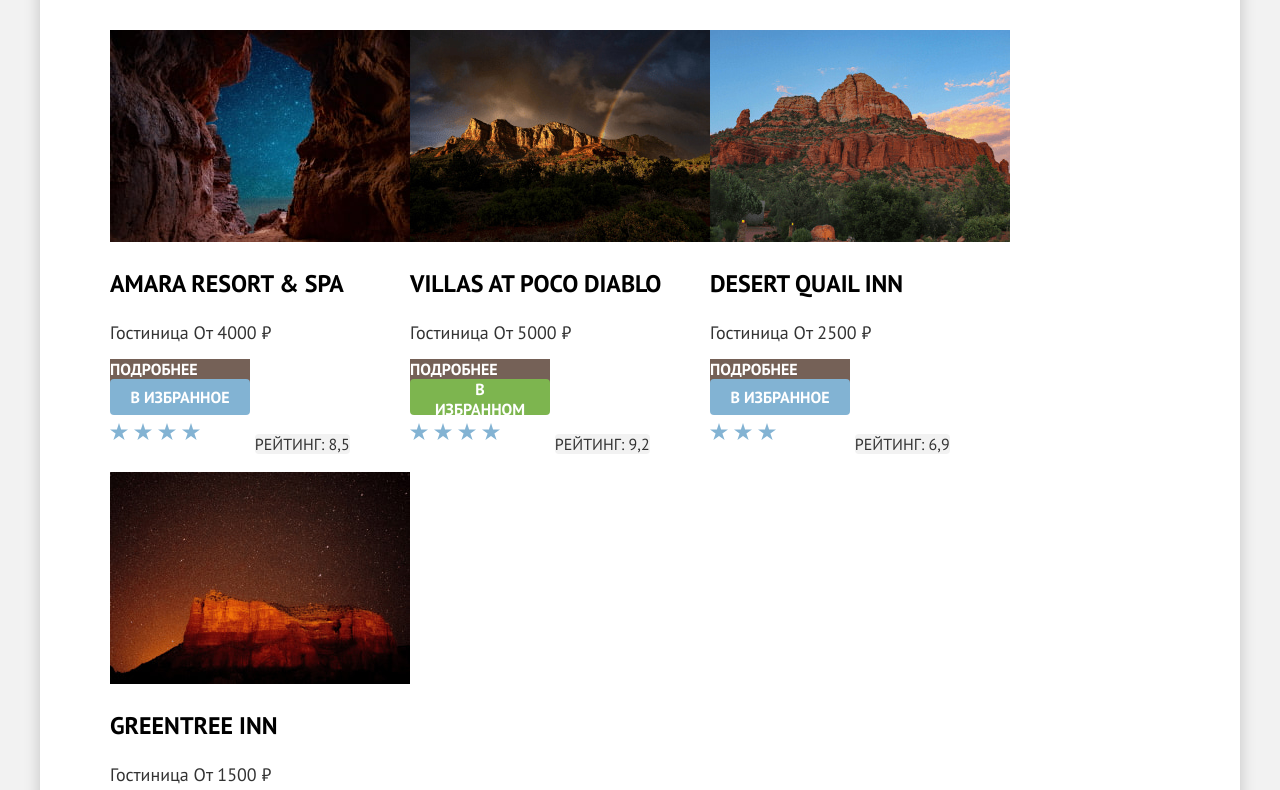
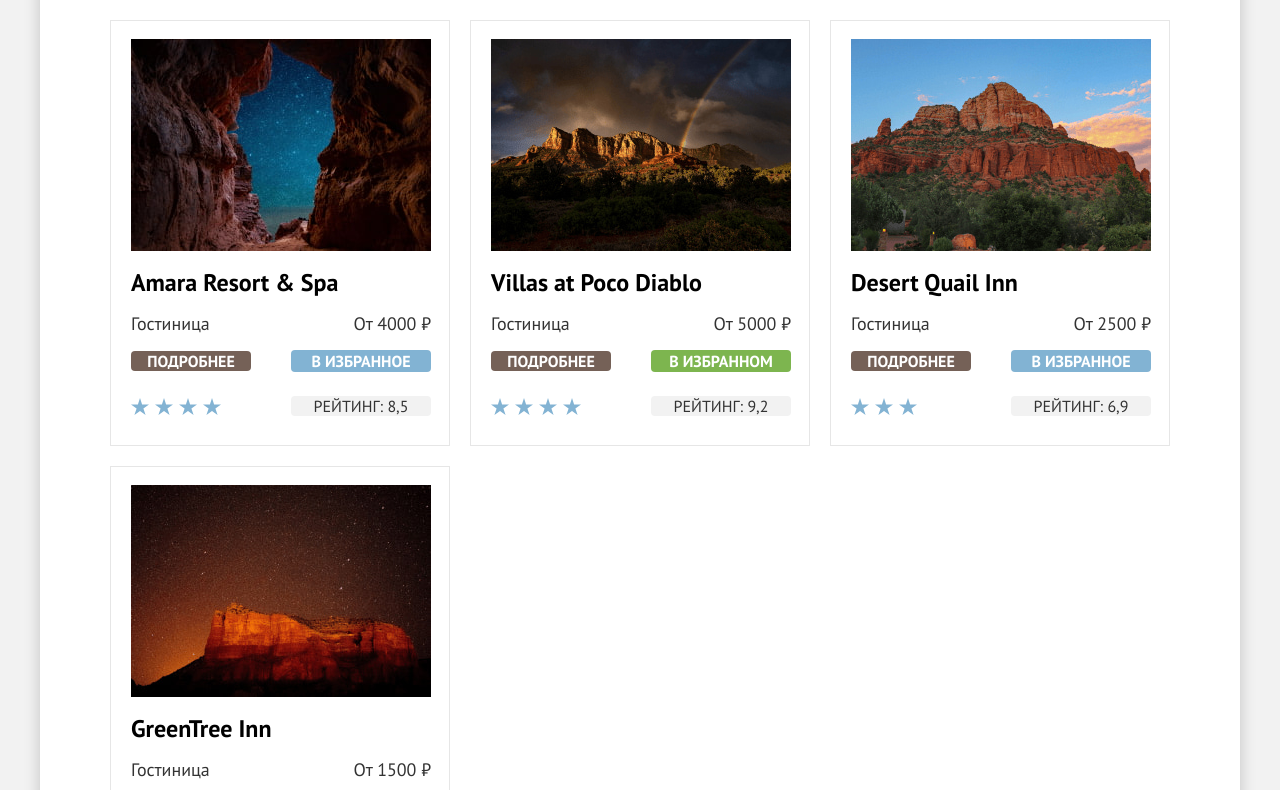
Before and after one commit to htmlacademy-htmlcss/2384991-sedona-37, a plain HTML site: page catalog.html in a window 1280 px wide. Shown: the part 572-1362 px from the top of the page. Drawn offline with Linux system fonts and the light colour scheme.

Commit message:
Постройте мелкие сетки на гридах для подходящих компонентов
Добавляет сетки на гридах для каталога гостиниц и карточек гостиниц

```diff
--- a/catalog.html
+++ b/catalog.html
@@ -123,94 +123,62 @@
           </li>
         </ul></div>
         <ul class="product-list">
-          <div class="card-wrapper">
           <li class="product-card">
-            <a class="product-card-link" href="product.html">
-              <figure class="product-card-image">
-                <img class="product-card-photo" src="images/catalog/hotel-1.jpg" alt="Звездное небо окруженное горами" width="300" height="212">
-              </figure>
+            <a class="product-card-image-link">
+              <img class="product-card-image" src="images/catalog/hotel-1.jpg" alt="Звездное небо окруженное горами" width="300" height="212">
             </a>
             <a class="product-card-link" href="product.html">
               <h3 class="product-card-title">Amara Resort & Spa</h3>
-            </a>
+              </a>
             <span class="product-card-type">Гостиница</span>
             <span class="product-card-price">От 4000 ₽</span>
-            <p class="product-card-button">
               <a class="button product-card-button" href="#">Подробнее</a>
               <button type="button" class="button add-favorite-button">В избранное</button>
-            </p>
-            <p class="product-card-stars product-card-stars-4">
-              <img class="product-card-image" src="images/4-stars.svg" alt="4 звезды" width="140" height="37">
-            <span  class="button product-card-rating">Рейтинг: 8,5</span>
-          </p>
+              <img class="product-card-stars four-stars" src="images/4-stars.svg" alt="4 звезды" width="140" height="37">
+            <p class="button product-card-rating">Рейтинг: <span>8,5</span></p>
           </li>
-        </div>
-          <div class="card-wrapper">
           <li class="product-card">
-            <a class="product-card-link" href="product.html">
-              <figure class="product-card-image">
-                <img class="product-card-photo" src="images/catalog/hotel-2.jpg" alt="Радуга над горным хребтом" width="300" height="212">
-              </figure>
+            <a class="product-card-image-link">
+              <img class="product-card-image" src="images/catalog/hotel-2.jpg" alt="Радуга над горным хребтом" width="300" height="212">
             </a>
             <a class="product-card-link" href="product.html">
               <h3 class="product-card-title">Villas at Poco Diablo</h3>
             </a>
             <span class="product-card-type">Гостиница</span>
             <span class="product-card-price">От 5000 ₽</span>
-            <p class="product-card-button">
               <a class="button product-card-button" href="#">Подробнее</a>
               <button type="button" class="button favorite-button">В избранном</button>
-            </p>
-            <p class="product-card-stars product-card-stars-4">
-              <img class="product-card-image" src="images/4-stars.svg" alt="4 звезды" width="140" height="37">
-              <span class="button product-card-rating">Рейтинг: 9,2</span>
-            </p>
+              <img class="product-card-stars four-stars" src="images/4-stars.svg" alt="4 звезды" width="140" height="37">
+              <p class="button product-card-rating">Рейтинг: <span>9,2</span></p>
         </li>
-      </div>
-      <div class="card-wrapper">
         <li class="product-card">
-          <a class="product-card-link" href="product.html">
-            <figure class="product-card-image">
-              <img class="product-card-photo" src="images/catalog/hotel-3.jpg" alt="Горы на фоне голубого неба" width="300" height="212">
-            </figure>
+          <a class="product-card-image-link">
+          <img class="product-card-image" src="images/catalog/hotel-3.jpg" alt="Горы на фоне голубого неба" width="300" height="212">
           </a>
             <a class="product-card-link" href="product.html">
               <h3 class="product-card-title">Desert Quail Inn</h3>
             </a>
             <span class="product-card-type">Гостиница</span>
             <span class="product-card-price">От 2500 ₽</span>
-          <p class="product-card-button">
             <a class="button product-card-button" href="#">Подробнее</a>
             <button type="button" class="button add-favorite-button">В избранное</button>
-          </p>
-          <p class="product-card-stars product-card-stars-3">
-            <img class="product-card-raiting" src="images/3-stars.svg" alt="3 звезды" width="140" height="37">
-            <span class="button product-card-rating">Рейтинг: 6,9</span>
-          </p>
+            <img class="product-card-stars three-stars" src="images/3-stars.svg" alt="3 звезды" width="140" height="37">
+            <p class="button product-card-rating">Рейтинг: <span>6,9</span></p>
         </li>
-      </div>
-      <div class="card-wrapper">
         <li class="product-card">
-          <a class="product-card-link" href="product.html">
-            <figure class="product-card-image">
-              <img class="product-card-photo" src="images/catalog/hotel-4.jpg" alt="Гора на фоне звездного неба" width="300" height="212">
-            </figure>
-          </a>
+          <a class="product-card-image-link">
+              <img class="product-card-image" src="images/catalog/hotel-4.jpg" alt="Гора на фоне звездного неба" width="300" height="212">
+            </a>
             <a class="product-card-link" href="product.html">
               <h3 class="product-card-title">GreenTree Inn</h3>
             </a>
             <span class="product-card-type">Гостиница</span>
             <span class="product-card-price">От 1500 ₽</span>
-            <p class="product-card-button">
               <a class="button product-card-button" href="#">Подробнее</a>
               <button type="button" class="button add-favorite-button">В избранное</button>
-            </p>
-            <p class="product-card-stars product-card-stars-2">
-              <img class="product-card-raiting" src="images/2-stars.svg" alt="3 звезды" width="140" height="37">
-            <span  class="button product-card-rating">Рейтинг: 5,0</span>
-          </p>
+              <img class="product-card-stars two-stars" src="images/2-stars.svg" alt="3 звезды" width="140" height="37">
+            <p class="button product-card-rating">Рейтинг: <span>5,0</span></p>
         </li>
-      </div>
       </ul>
       <ul class="pagination-list">
         <li class="pagination-item">
--- a/styles/styles.css
+++ b/styles/styles.css
@@ -43,6 +43,12 @@ body {
   height: 100%;
 }
 
+.page-header {
+  min-height: 64px;
+  margin-bottom: -10px;
+  z-index: 1;
+}
+
 .navigation {
   display: flex;
   flex-direction: row;
@@ -62,7 +68,6 @@ body {
 .navigation-user {
   max-width: 350px;
   margin-left: auto;
-  margin-left: auto;
 }
 
 .navigation-user .navigation-link {
@@ -73,6 +78,7 @@ body {
 display: flex;
 align-items: center;
 }
+
 
 .navigation-link {
   font-family: "PT Sans", sans-serif;
@@ -258,7 +264,7 @@ color: black;
   text-align: center;
 }
 
-.advantages-about {
+.advantages-main-description {
   width: 651px;
   margin: 25px auto 90px auto;
   text-align: center;
@@ -282,7 +288,7 @@ color: black;
   margin-bottom: 30px;
 }
 
-.advantages-about, .subscribe-description, .search-description {
+.advantages-main-description, .subscribe-description, .search-description {
   font-size: 22px;
   line-height: 26px;
 }
@@ -310,7 +316,7 @@ color: black;
 
 .advantages-item {
   width: 400px;
-  height: 385px;
+  height: auto;
   background-color: rgb(131, 179, 211, 0.12);
   }
 
@@ -338,6 +344,11 @@ color: black;
     background-color: #fff;
   }
 
+.advantages-photo {
+  object-fit: cover;
+  height: 100%;
+}
+
 .advantages-subtitle-white {
     color: #fff;
   }
@@ -356,7 +367,7 @@ color: black;
   margin-top: 64px;
 }
 
-.infrastructure-about {
+.infrastructure-main-description {
   margin-top: 20px;
   margin-bottom: 64px;
 }
@@ -513,13 +524,20 @@ margin: 0 auto 0 0;
   list-style-type: none;
   margin: 0;
   padding: 0;
-  display: flex;
-  flex-wrap: wrap;
+  display: grid;
+  grid-template-columns: repeat(3, 340px);
+  gap: 20px;
+  margin-bottom: 80px;
 }
 
-.product-card-image {
-  margin: 0;
-  padding: 0;
+.product-card {
+  display: grid;
+  grid-template-columns: repeat(2, 140px);
+  grid-template-rows: 212px 1fr;
+  padding: 20px;
+  border: 1px solid #E6E6E6;
+  gap: 16px 20px;
+  align-items: center;
 }
 
 .pagination-list {
@@ -553,54 +571,65 @@ margin: 0 auto 0 0;
   height: 36px;
 }
 
-
 .product-card-title {
 color: #000;
 font-size: 24px;
 font-weight: 700;
 line-height: 28px;
-text-transform: uppercase;
+margin: 0;
 }
 
 .product-card-link {
 text-decoration: none;
+grid-column: 1/3;
+}
+
+.product-card-image-link {
+  grid-column: 1/3;
+}
+
+.product-card-image {
+  grid-column: 1/3;
+  cursor: pointer;
+}
+
+.product-card-price {
+  justify-self: end;
+}
+
+.product-button {
+  margin: 0;
+  margin-top: 16px;
 }
 
 .product-card-button {
   background-color: #756157;
-  width: 140px;
-  height: 36px;
+  font-size: 16px;
+  line-height: 20px;
+  margin-right: 20px;
+}
+
+.add-favorite-button {
+  background-color: #82b3d3;
   font-size: 16px;
   line-height: 20px;
 }
 
-.add-favorite-button {
-  background-color: #82b3d3;
-  width: 140px;
-  height: 36px;
+.favorite-button {
+  background-color: #7db54f;
   font-size: 16px;
   line-height: 20px;
-  padding: 0px 20px;
-}
-
-.favorite-button {
-  background-color: #7db54f;
-  width: 140px;
-  height: 36px;
-  font-size: 16px;
-  line-height: 20px;
-  padding: 0px 20px;
 }
 
 .product-card-rating {
   background-color: #f2f2f2;
   width: 140px;
-  height: 37px;
   font-size: 16px;
   line-height: 20px;
   color:#333;
   font-weight: 400;
-
+  margin: 0;
+  cursor: auto;
 }
 
 .pagination-link {
@@ -620,7 +649,6 @@ text-decoration: none;
   min-width: 60px;
   height: 60px;
   padding: 0 12px;
-  box-sizing: border-box;
 }
 
 .pagination-current {
```
Also changed, not shown: index.html (+2 -2 lines), images/hero-background.jpg, images/subscribe-background.jpg, images/vector-hero.svg (added).
